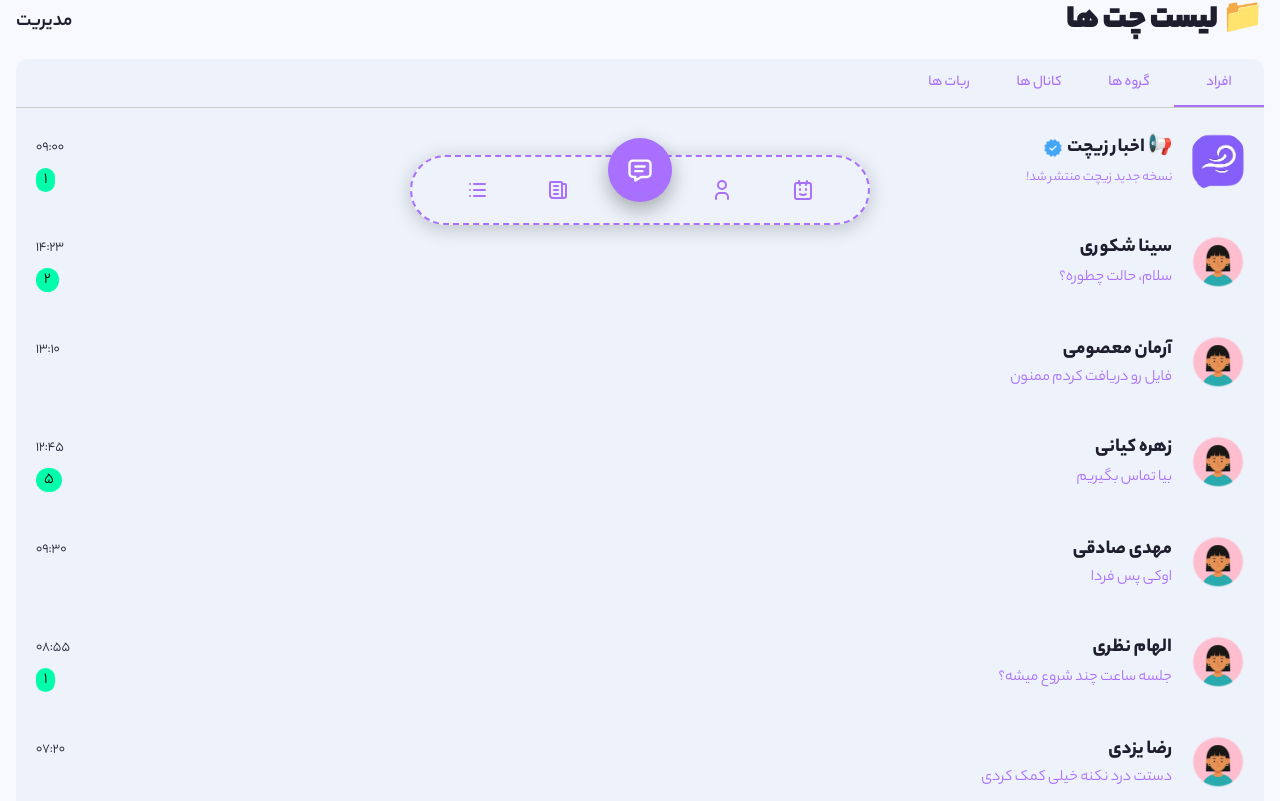
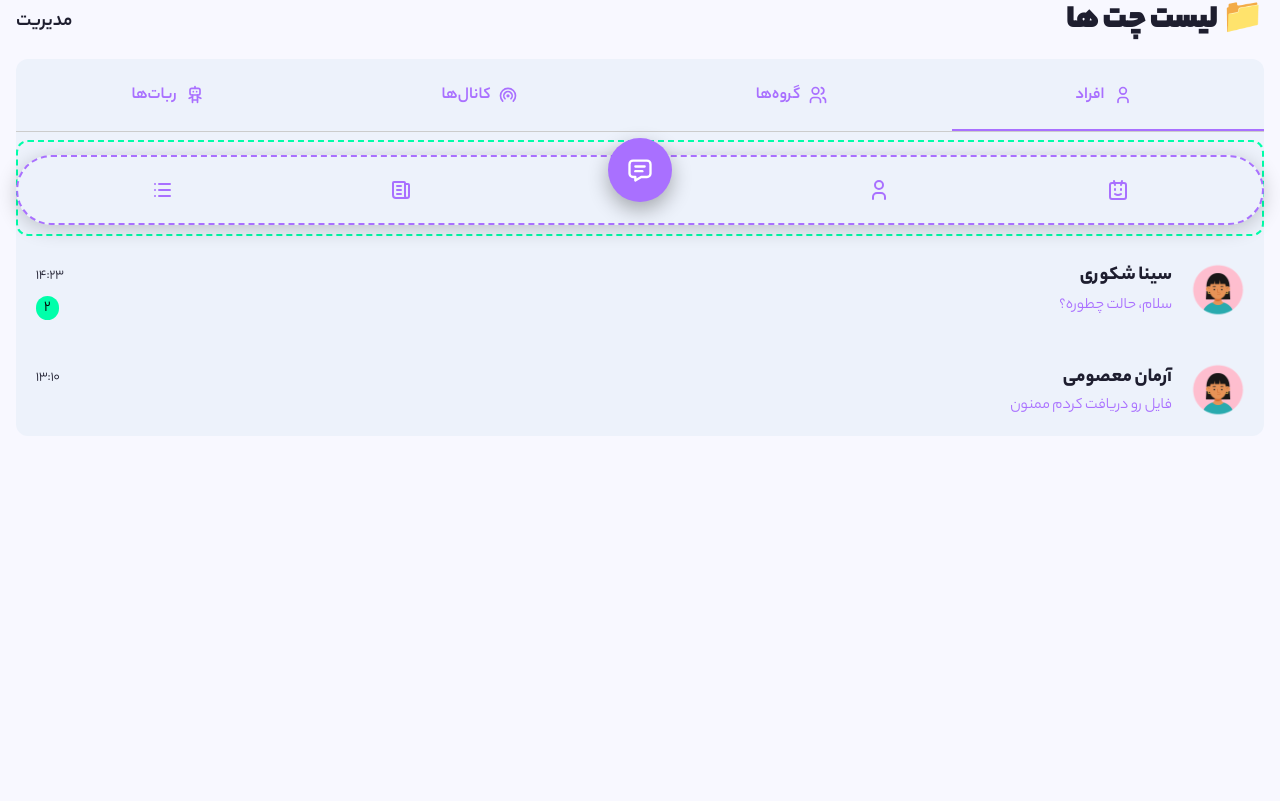
Before and after one commit to Morteza-Hoseinzadeh/zichat, a Next.js app in the folder client/: page / in a window 1280 px wide. Shown: the part 559-1360 px from the top of the page. After the commit the page ends 1107 px from the top, so only its background shows below. Built offline with nearby package versions, Linux system fonts and the light colour scheme.

Commit message:
Fix designs issue & Add users PV route

```diff
--- /dev/null
+++ b/client/src/app/direct/pv/[id]/page.tsx
@@ -0,0 +1,12 @@
+'use client';
+import { useParams } from 'next/navigation';
+
+export default function Page() {
+  const params = useParams();
+  const { id } = params;
+  return (
+    <div>
+      <p>Current id: {id}</p>
+    </div>
+  );
+}
--- a/client/src/components/chats-list/chatsList.tsx
+++ b/client/src/components/chats-list/chatsList.tsx
@@ -3,10 +3,13 @@
 import React from 'react';
 import { Typography, Box, Tabs, Tab } from '@mui/material';
 import ConvertToPersianDigit from '@/utils/functions/convertToPersianDigit';
+import { TbBroadcast, TbRobot, TbUser, TbUsers } from 'react-icons/tb';
 
 const mock = [
+  // 🧍 افراد
   {
     id: 1,
+    type: 'user',
     name: 'سینا شکوری',
     lastMessage: 'سلام، حالت چطوره؟',
     timestamp: '14:23',
@@ -15,73 +18,70 @@ const mock = [
   },
   {
     id: 2,
+    type: 'user',
     name: 'آرمان معصومی',
     lastMessage: 'فایل رو دریافت کردم ممنون',
     timestamp: '13:10',
     unreadCount: 0,
     avatar: '/assets/avatars/avatar.png',
   },
+
+  // 👥 گروه‌ها
   {
     id: 3,
-    name: 'زهره کیانی',
-    lastMessage: 'بیا تماس بگیریم',
-    timestamp: '12:45',
+    type: 'group',
+    name: 'تیم طراحی',
+    lastMessage: 'جلسه بعدی کیه؟',
+    timestamp: '11:30',
     unreadCount: 5,
     avatar: '/assets/avatars/avatar.png',
   },
   {
     id: 4,
-    name: 'مهدی صادقی',
-    lastMessage: 'اوکی پس فردا',
-    timestamp: '09:30',
+    type: 'group',
+    name: 'توسعه‌دهندگان وب',
+    lastMessage: 'سورس کد آپلود شد',
+    timestamp: '10:15',
     unreadCount: 0,
     avatar: '/assets/avatars/avatar.png',
   },
+
+  // 📡 کانال‌ها
   {
     id: 5,
-    name: 'الهام نظری',
-    lastMessage: 'جلسه ساعت چند شروع میشه؟',
-    timestamp: '08:55',
+    type: 'channel',
+    name: 'کانال اخبار تکنولوژی',
+    lastMessage: 'نسخه جدید React منتشر شد',
+    timestamp: '09:00',
+    unreadCount: 3,
+    avatar: '/assets/avatars/avatar.png',
+  },
+  {
+    id: 6,
+    type: 'channel',
+    name: 'زنگ تفریح',
+    lastMessage: 'جوک روز 😂',
+    timestamp: '08:20',
+    unreadCount: 0,
+    avatar: '/assets/avatars/avatar.png',
+  },
+
+  // 🤖 ربات‌ها
+  {
+    id: 7,
+    type: 'bot',
+    name: 'ترجمه‌یار',
+    lastMessage: 'ترجمه: Hello → سلام',
+    timestamp: '07:00',
     unreadCount: 1,
     avatar: '/assets/avatars/avatar.png',
   },
   {
-    id: 6,
-    name: 'رضا یزدی',
-    lastMessage: 'دستت درد نکنه خیلی کمک کردی',
-    timestamp: '07:20',
-    unreadCount: 0,
-    avatar: '/assets/avatars/avatar.png',
-  },
-  {
-    id: 7,
-    name: 'سارا رضایی',
-    lastMessage: 'عکسارو فرستادم ببین',
-    timestamp: '06:00',
-    unreadCount: 3,
-    avatar: '/assets/avatars/avatar.png',
-  },
-  {
     id: 8,
-    name: 'امین کاوه',
-    lastMessage: 'باید حضوری بیام؟',
-    timestamp: '02:15',
-    unreadCount: 0,
-    avatar: '/assets/avatars/avatar.png',
-  },
-  {
-    id: 9,
-    name: 'نگار عزیزی',
-    lastMessage: 'بی‌زحمت امروز تماس بگیر',
-    timestamp: '01:30',
-    unreadCount: 4,
-    avatar: '/assets/avatars/avatar.png',
-  },
-  {
-    id: 10,
-    name: 'آرمان افشار',
-    lastMessage: 'بله تایید شد 👌',
-    timestamp: '00:45',
+    type: 'bot',
+    name: 'هواشناسی',
+    lastMessage: 'امروز: آفتابی ☀️',
+    timestamp: '06:30',
     unreadCount: 0,
     avatar: '/assets/avatars/avatar.png',
   },
@@ -93,10 +93,11 @@ interface TabPanelProps {
   value: number;
 }
 
-const ZichatNewsPinned = () => (
-  <Box sx={{ ...styles.chats_container, p: 2, my: 1 }}>
+const ZichatNewsPinned = ({ handleGetChatData }: { handleGetChatData: (chat_id: string | number) => void }) => (
+  <Box onClick={() => handleGetChatData('xyz-abcd-efg')} sx={{ ...styles.chats_container, p: 2, my: 1, border: '2px dashed', borderColor: 'secondary.main', borderRadius: '12px' }}>
     <Box width={'100%'} display="flex" alignItems="center" gap={2}>
-      <Box component="img" src="/assets/logo/zichat-logo.png" alt="Zichat News" sx={{ width: 60, height: 60, borderRadius: '50%' }} />
+      <Box component="img" src="/assets/logo/zichat-logo.png" alt="Zichat News" sx={{ width: 50, height: 50 }} />
+
       <Box width={'100%'} display={'flex'} alignItems={'center'} flexDirection={'column'} justifyContent={'space-between'} pl={0.5}>
         <Box display="flex" alignItems="center" justifyContent="space-between" width={'100%'}>
           <Box display={'flex'} alignItems={'center'} gap={0.5}>
@@ -140,14 +141,20 @@ function a11yProps(index: number) {
 }
 
 export default function ChatsList() {
+  const tabTypes = ['user', 'group', 'channel', 'bot'];
+
   const [value, setValue] = React.useState(0);
+
+  const handleGetChatData = (chat_id: string | number) => {
+    console.log(chat_id);
+  };
 
   const handleChange = (event: React.SyntheticEvent, newValue: number) => {
     setValue(newValue);
   };
 
   return (
-    <Box my={6}>
+    <Box mt={6} mb={14}>
       <Box display={'flex'} alignItems="center" justifyContent={'space-between'} mb={2}>
         <Typography variant="h4" color="text.primary" fontWeight={100}>
           📁 لیست چت ها
@@ -159,11 +166,11 @@ export default function ChatsList() {
       <Box sx={{ backgroundColor: 'background.paper', borderRadius: '12px', textAlign: 'center', width: '100%' }}>
         <Box sx={{ width: '100%' }}>
           <Box sx={{ borderBottom: 1, borderColor: 'divider' }}>
-            <Tabs value={value} onChange={handleChange} aria-label="basic tabs example">
-              <Tab sx={{ fontSize: 15 }} label="افراد" {...a11yProps(0)} />
-              <Tab sx={{ fontSize: 15 }} label="گروه ها" {...a11yProps(1)} />
-              <Tab sx={{ fontSize: 15 }} label="کانال ها" {...a11yProps(2)} />
-              <Tab sx={{ fontSize: 15 }} label="ربات ها" {...a11yProps(3)} />
+            <Tabs value={value} onChange={handleChange} aria-label="basic tabs example" variant="fullWidth" centered textColor="primary" indicatorColor="primary">
+              <Tab sx={{ fontSize: 17, gap: 1, fontWeight: 700 }} label="افراد" {...a11yProps(0)} icon={<TbUser size={20} />} iconPosition="start" />
+              <Tab sx={{ fontSize: 17, gap: 1, fontWeight: 700 }} label="گروه‌ها" {...a11yProps(1)} icon={<TbUsers size={20} />} iconPosition="start" />
+              <Tab sx={{ fontSize: 17, gap: 1, fontWeight: 700 }} label="کانال‌ها" {...a11yProps(2)} icon={<TbBroadcast size={20} />} iconPosition="start" />
+              <Tab sx={{ fontSize: 17, gap: 1, fontWeight: 700 }} label="ربات‌ها" {...a11yProps(3)} icon={<TbRobot size={20} />} iconPosition="start" />
             </Tabs>
           </Box>
         </Box>
@@ -171,9 +178,11 @@ export default function ChatsList() {
         {[0, 1, 2, 3].map((tabIndex) => (
           <CustomTabPanel key={tabIndex} value={value} index={tabIndex}>
             <>
-              <ZichatNewsPinned />
-              {mock.map((chat, index) => (
-                <Box key={chat.id} sx={{ ...styles.chats_container, borderRadius: index === mock.length - 1 ? '0 0 12px 12px' : '0', p: 2, my: 1 }}>
+              <ZichatNewsPinned handleGetChatData={handleGetChatData} />
+              {mock
+                .filter((chat) => chat.type === tabTypes[tabIndex])
+                .map((chat, index) => (
+                  <Box key={chat.id} onClick={() => handleGetChatData(chat.id)} sx={{ ...styles.chats_container, borderRadius: index === mock.length - 1 ? '0 0 12px 12px' : '0', p: 2, my: 1 }}>
                     <Box width={'100%'} display="flex" alignItems="center" gap={2}>
                       <Box component="img" src={chat.avatar} alt={chat.name} sx={{ width: 60, height: 60, borderRadius: '50%' }} />
                       <Box width={'100%'} display={'flex'} alignItems={'center'} flexDirection={'column'} justifyContent={'space-between'} pl={0.5}>
--- a/client/src/components/menu/menu.tsx
+++ b/client/src/components/menu/menu.tsx
@@ -79,8 +79,8 @@ export default function CurvedBottomNavigation() {
 const styles = {
   container: {
     position: 'relative',
-    width: '90%',
-    maxWidth: 460,
+    width: '100%',
+    maxWidth: '100%',
     height: 70,
     backgroundColor: 'background.paper',
     border: '2px dashed',
@@ -89,6 +89,7 @@ const styles = {
     display: 'flex',
     alignItems: 'center',
     px: 3,
+    mx: 2,
     boxShadow: '0px 4px 20px rgba(0,0,0,0.2)',
     transition: 'all 0.3s ease-in-out',
   },
```
Lines whose indentation alone changed are shown as unchanged.
